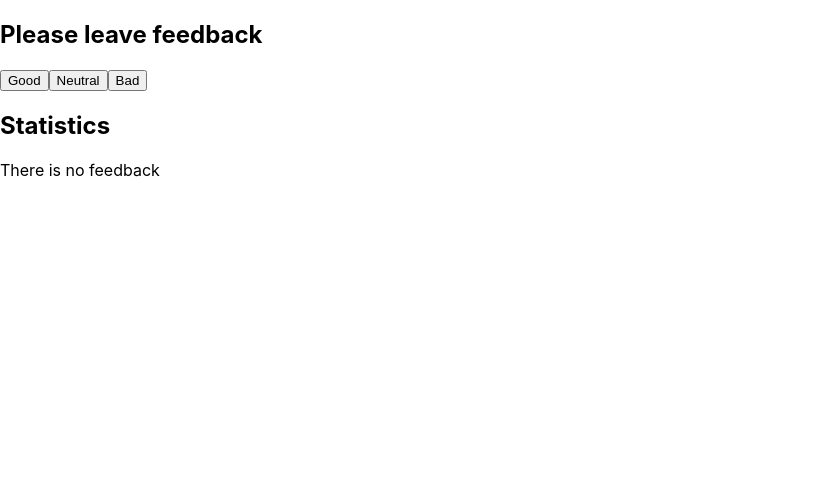
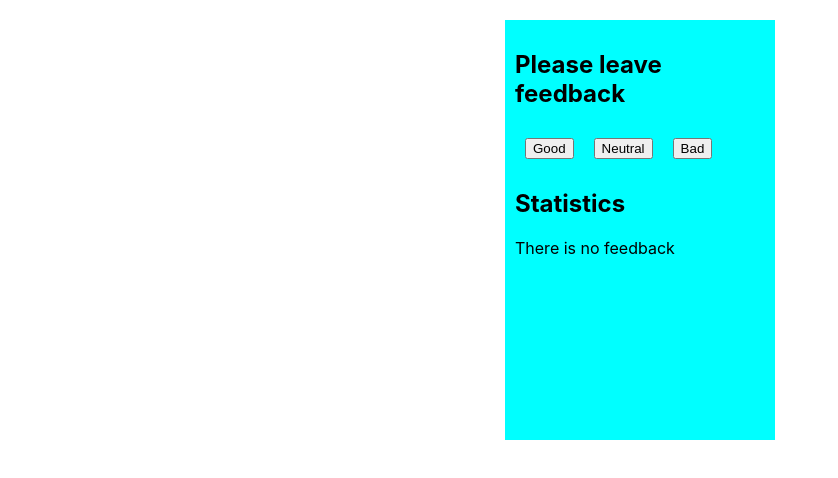
Before and after one commit to vadymshatniy/goit-react-hw-02-feedback, a React (Create React App) app: page / in a window 1280 px wide. Shown: the top 478 px of the page, without its empty margins (0-838 px from the left). Built offline with nearby package versions, Linux system fonts and the light colour scheme.

Commit message:
ract hw-02 feedback complete

```diff
--- a/src/components/App.jsx
+++ b/src/components/App.jsx
@@ -4,6 +4,7 @@ import FeedbackOptions from './FeedbackOptions/FeedbackOptions';
 import Statistics from './Statistics/Statistics';
 import SectionTitle from './SectionTitle/SectionTitle';
 import NotificationMessage from './NotificationMessage/NotificationMessage';
+import profileStyles from "./App.module.css";
 
 class App extends Component {
 
@@ -38,7 +39,7 @@ class App extends Component {
     const total = this.countTotalFeedback()
     const positive = this.countPositiveFeedbackPercentage()
     return (
-      <div>
+      <div className={profileStyles.container}>
         <SectionTitle
           title={"Please leave feedback"}
         />
--- /dev/null
+++ b/src/components/App.module.css
@@ -0,0 +1,8 @@
+.container {
+    width: 250px;
+    height: 400px;
+    margin: 0 auto;
+    margin-top: 20px;
+    padding: 10px;
+    background-color: aqua;
+}
--- /dev/null
+++ b/src/components/FeedbackOptions/FeedBackOptions.module.css
@@ -0,0 +1,4 @@
+.button {
+    margin: 10px;
+    cursor: pointer;
+}
--- a/src/components/FeedbackOptions/FeedbackOptions.jsx
+++ b/src/components/FeedbackOptions/FeedbackOptions.jsx
@@ -1,11 +1,12 @@
 import React from 'react';
+import profileStyles from "./FeedBackOptions.module.css";
 
 export default function FeedbackOptions({ onCountGood, onCountNeutral, onCountBad }) {
     return (
         <section>
-            <button type="button" className="button" onClick={onCountGood}>Good</button>
-            <button type="button" className="button" onClick={onCountNeutral}>Neutral</button>
-            <button type="button" className="button" onClick={onCountBad}>Bad</button>
+            <button type="button" className={profileStyles.button} onClick={onCountGood}>Good</button>
+            <button type="button" className={profileStyles.button} onClick={onCountNeutral}>Neutral</button>
+            <button type="button" className={profileStyles.button} onClick={onCountBad}>Bad</button>
         </section>
     )
 };
```
